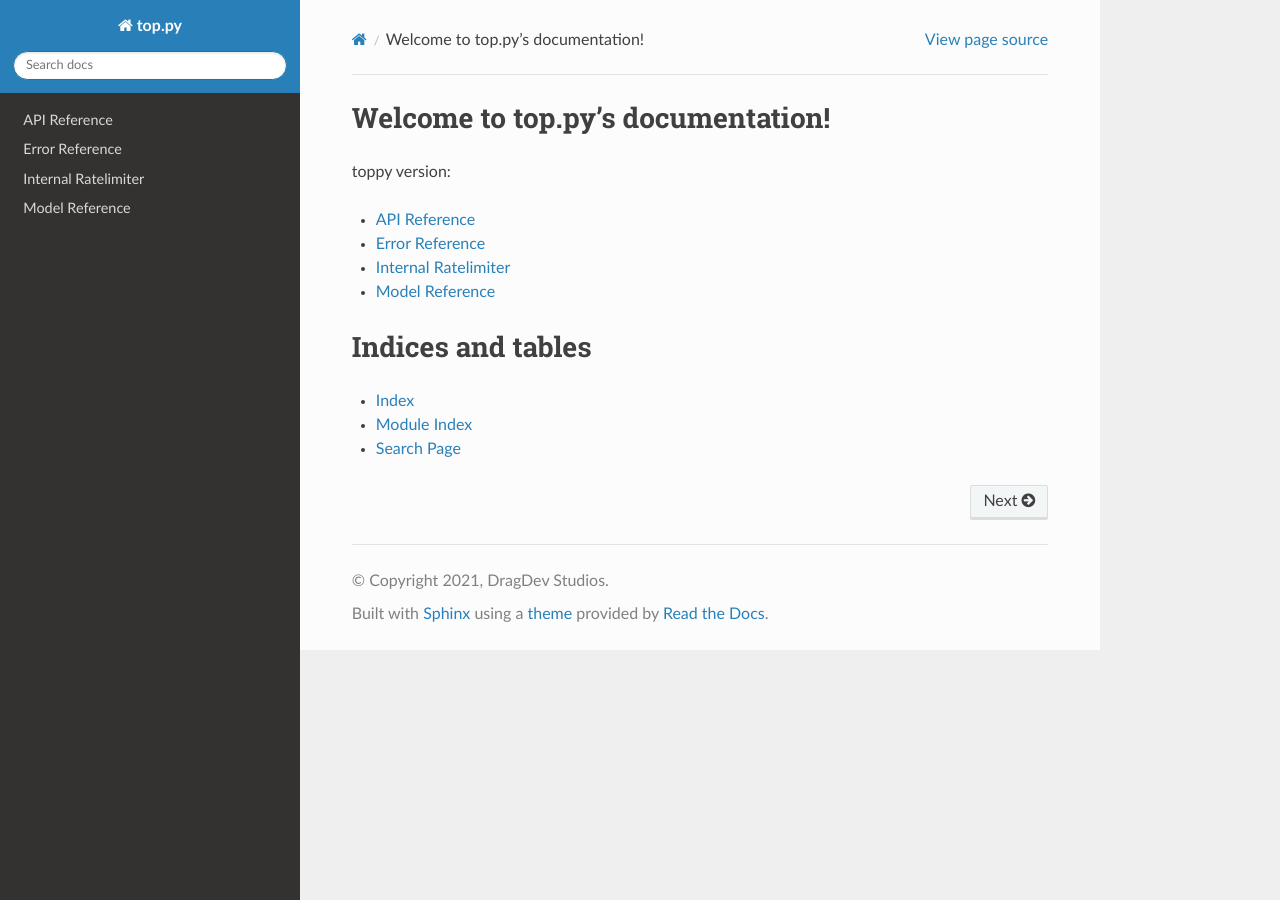
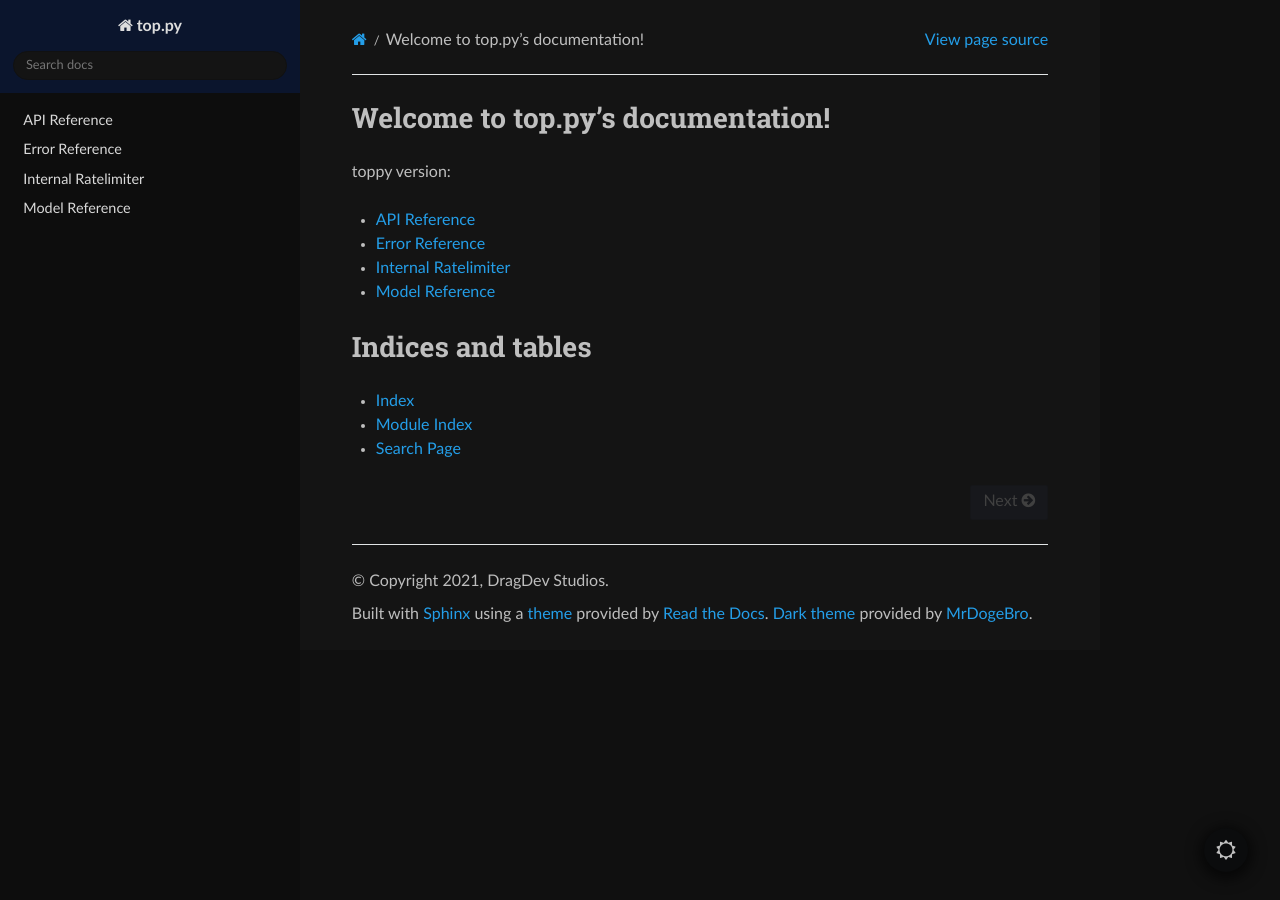
Before and after one commit to nexy7574/top.py, a Sphinx documentation site: the page built from docs/index.rst, in a window 1280 px wide. Built offline with Sphinx 7.4.7 and the Read the Docs theme 2.0.0, drawn with Linux system fonts in a browser that asks for light colours; the version number could not be read and is left out.

Commit message:
wrong phrasing

```diff
--- a/docs/conf.py
+++ b/docs/conf.py
@@ -37,7 +37,7 @@ version = __version__
 # Add any Sphinx extension module names here, as strings. They can be
 # extensions coming with Sphinx (named 'sphinx.ext.*') or your custom
 # ones.
-extensions = ["sphinx.ext.autodoc", "sphinx.ext.duration", "sphinx.ext.intersphinx", "sphinx_rtd_dark_theme"]
+extensions = ["sphinx.ext.autodoc", "sphinx.ext.duration", "sphinx.ext.intersphinx", "sphinx_rtd_dark_mode"]
 
 intersphinx_mapping = {"discord": (f"https://discordpy.readthedocs.io/en/stable", None)}
 extlinks = {
```
